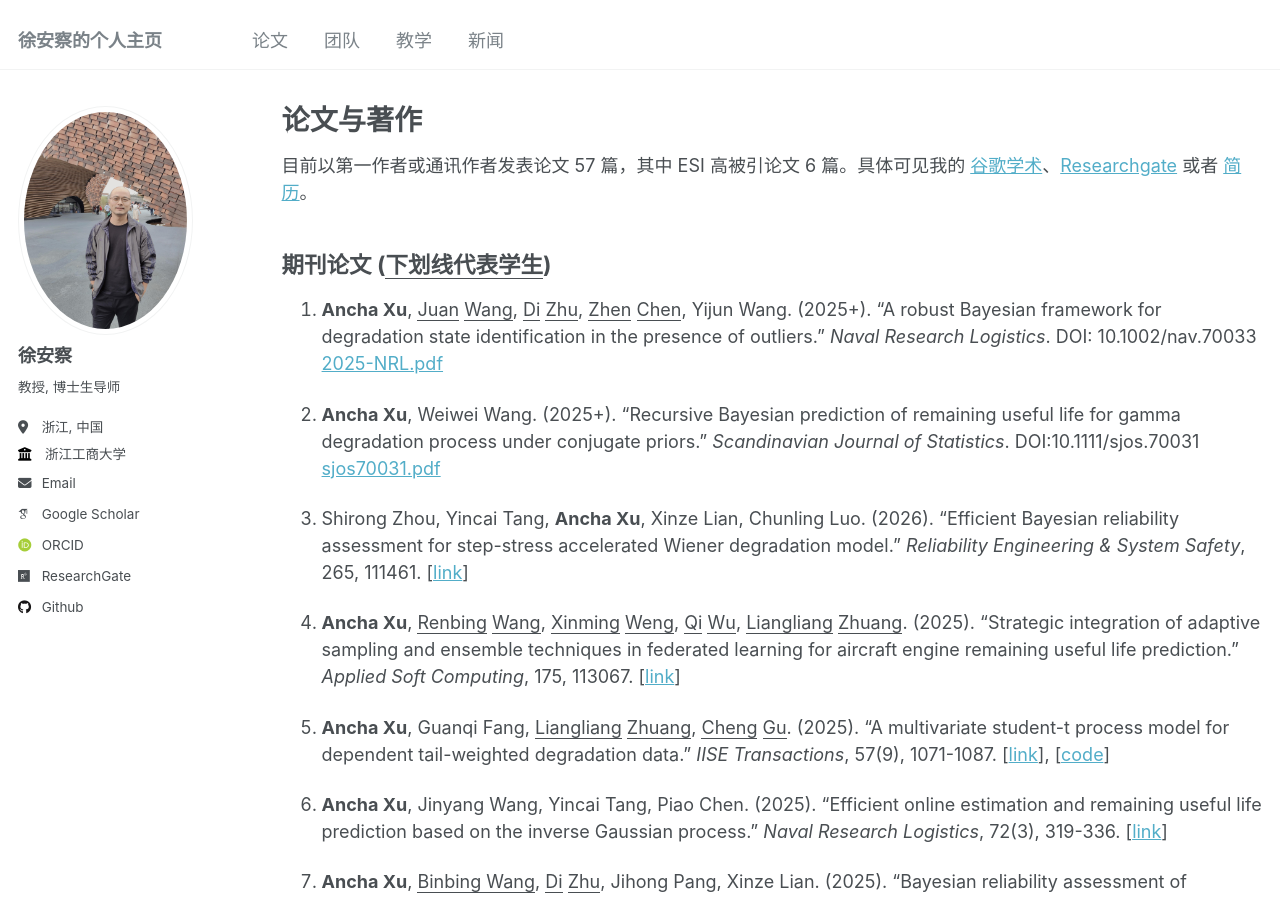
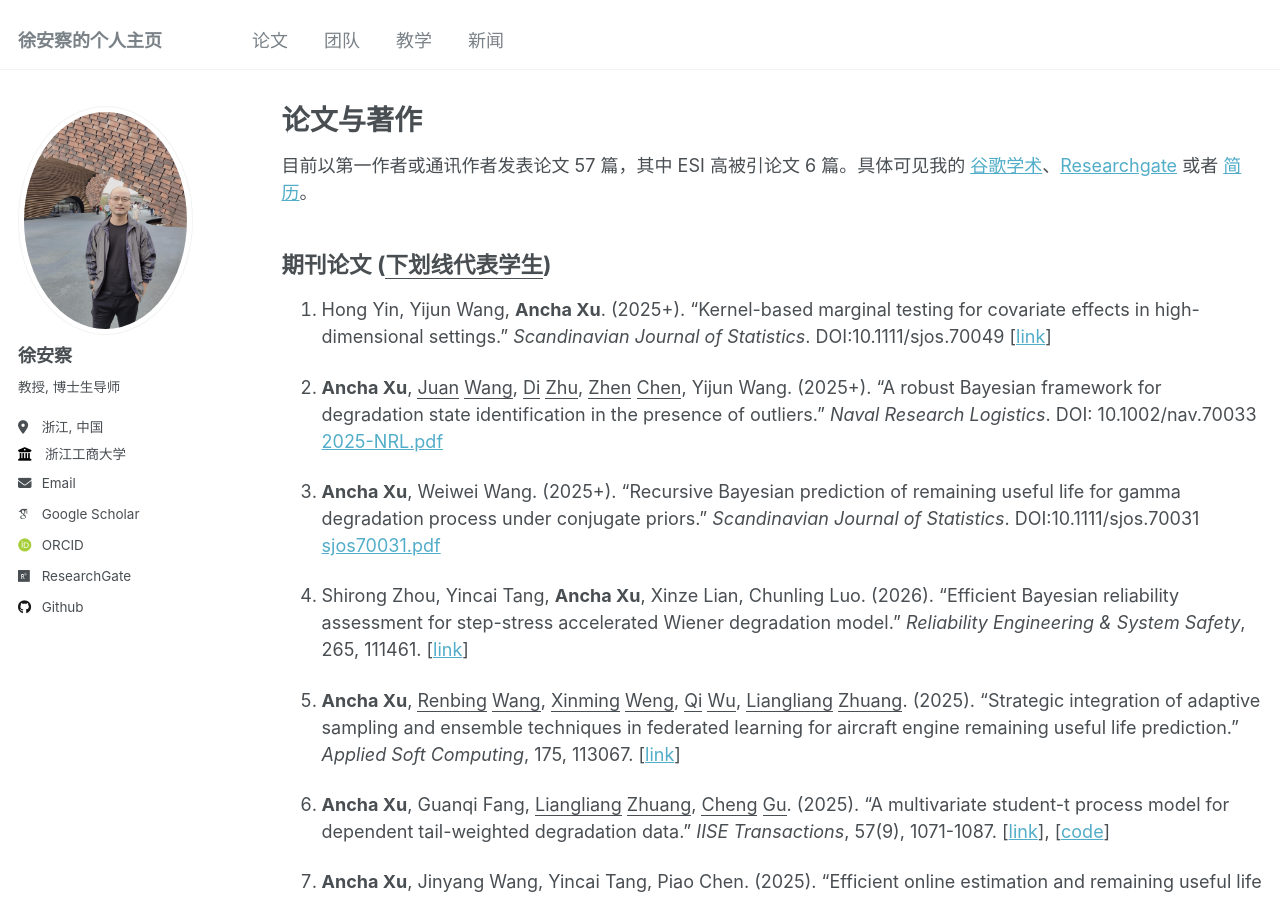
Before and after one commit to XU-ANCHA/XU-ANCHA.github.io, a Jekyll site: the page built from _pages/publications.md, in a window 1280 px wide and 900 px high. Built offline with Jekyll 4.4.1, drawn with Linux system fonts in a browser that asks for light colours; some web fonts are replaced; some of the changed text lies outside the part shown.

Commit message:
Update publications.md

```diff
--- a/_pages/publications.md
+++ b/_pages/publications.md
@@ -9,6 +9,9 @@ author_profile: true
 <a href="https://xu-ancha.github.io/cv/">简历</a>。
 
 ## 期刊论文 (<u>下划线代表学生</u>)
+
+1. Hong Yin, Yijun Wang, **Ancha Xu**. (2025+). "Kernel-based marginal testing for covariate effects in high-dimensional settings." *Scandinavian Journal of Statistics*. DOI:10.1111/sjos.70049
+    [<a href="https://doi.org/10.1111/sjos.70049">link</a>]
 
 1. **Ancha Xu**, <u>Juan</u> <u>Wang</u>, <u>Di</u> <u>Zhu</u>, <u>Zhen</u> <u>Chen</u>, Yijun Wang. (2025+). "A robust Bayesian framework for degradation state identification in the presence of outliers." *Naval Research Logistics*. DOI: 10.1002/nav.70033  [2025-NRL.pdf](https://github.com/user-attachments/files/23769901/2025-NRL.pdf)
 
@@ -131,6 +134,8 @@ author_profile: true
 
 ## 非一作和通讯文章
 
+1. Di Zhu, **Ancha Xu**, Ziqi Chen, Shuling Zhu, Guanqi Fang. (2025+). "An online Bayesian framework for identifying latent system degradation states." *IEEE Transactions on Reliability*, accepted.
+
 1. Jingye Zhu, Huilin Zeng, **Ancha Xu**, David Julian McClements, Jianshe Chen, Yong Chen. (2025). Correlating instrumental textural properties to human sensory data using biomimetic molar probes: Case study with hazelnuts, *Current Research in Food Science*，11, 101171. [<a href="https://doi.org/10.1016/j.crfs.2025.101171">link</a>]
 
 1. Zhen Zhao, Zuo Wang, Jingye Zhu, **Ancha Xu**, David Julian McClements, Jianshe Chen, Yong Chen. (2025).
```
